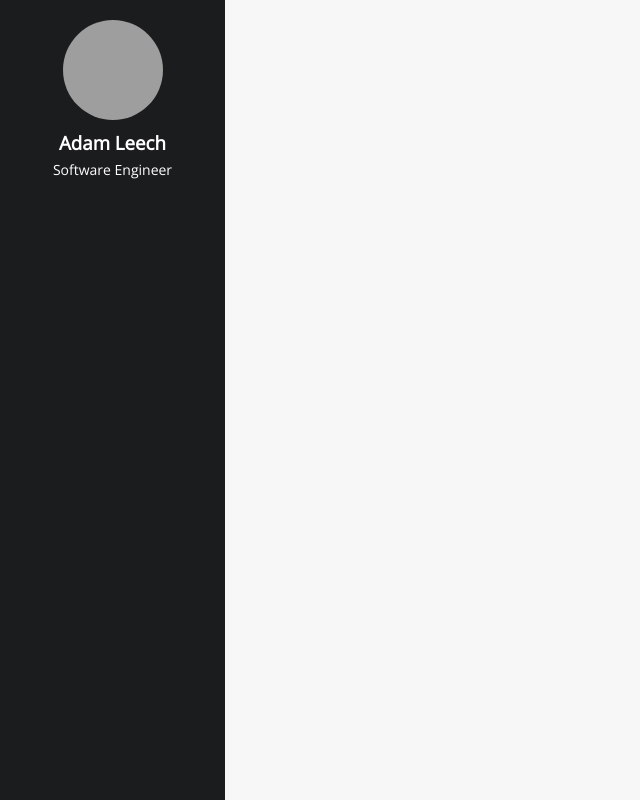
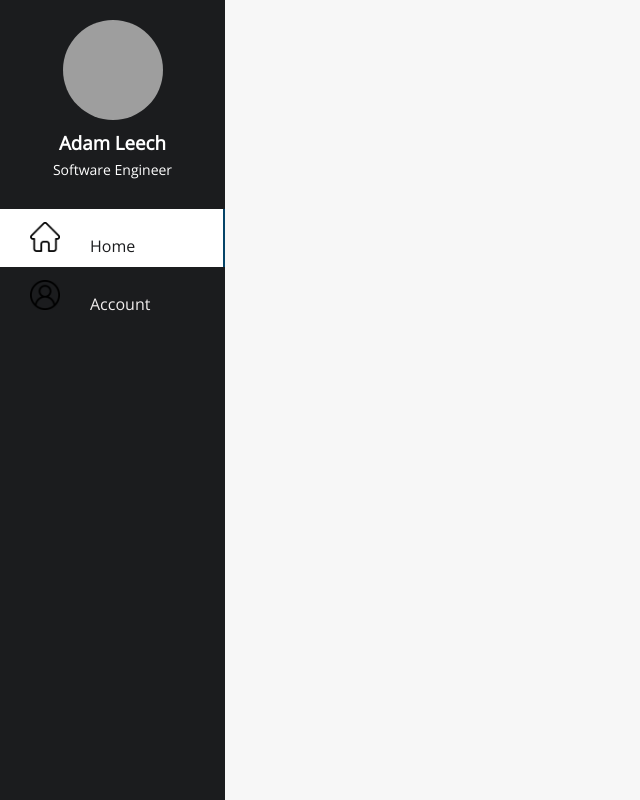
Before and after one commit to Ranchu2000/iNTUition_23, a React (Create React App) app in the folder dashboard/intuition-dashboard/: page /home in a window 1280 px wide. Shown: the whole page, without its empty margins (0-640 px from the left). Built offline with nearby package versions, Linux system fonts and the light colour scheme; grey boxes are pictures that could not be loaded.

Commit message:
feat: add sidebar style

```diff
--- /dev/null
+++ b/dashboard/intuition-dashboard/src/components/MenuItem.js
@@ -0,0 +1,16 @@
+
+
+const MenuItem = ({ src, title }) => {
+  return (
+    <div className='item'>
+        <span className='icon-wrapper'>
+            <img src={src} className='item-icon'/>
+        </span>
+        <span className='item-title'>
+            {title}
+        </span>
+    </div>
+  )
+}
+
+export default MenuItem
--- /dev/null
+++ b/dashboard/intuition-dashboard/src/components/MenuItemActive.js
@@ -0,0 +1,16 @@
+
+
+const MenuItemActive = ({ src, title }) => {
+  return (
+    <div className='item-active'>
+        <span className='item-icon-active'>
+            <img src={src} className='item-icon'/>
+        </span>
+        <span className='item-title-active'>
+            {title}
+        </span>
+    </div>
+  )
+}
+
+export default MenuItemActive
--- a/dashboard/intuition-dashboard/src/components/Sidebar.js
+++ b/dashboard/intuition-dashboard/src/components/Sidebar.js
@@ -1,9 +1,13 @@
 import Profile from "./Profile"
+import MenuItem from "./MenuItem"
+import MenuItemActive from "./MenuItemActive"
 
 const Sidebar = () => {
   return (
     <div className='sidebar'>
         <Profile name='Adam Leech' tag='Software Engineer'/>
+        <MenuItemActive src='/images/home.png' title='Home'/>
+        <MenuItem src='/images/user.png' title='Account'/>
     </div>
   )
 }
--- a/dashboard/intuition-dashboard/src/index.css
+++ b/dashboard/intuition-dashboard/src/index.css
@@ -47,3 +47,64 @@ body {
   color: #ffffff;
   font-size: 14px;
 }
+
+.item {
+  display: block;
+  padding: 13px 30px 10px;
+  color: rgb(241, 237, 237);
+  font-size: 16px;
+  position: relative;
+}
+
+.item-active {
+  display: block;
+  padding: 13px 30px 10px;
+  color: rgb(241, 237, 237);
+  font-size: 16px;
+  position: relative;
+  background:white;
+  border-right: 2px solid rgb(5, 68, 104);
+}
+
+.item-title {
+  margin-left: 30px;
+}
+
+.icon-wrapper {
+  color: #dee4ec;
+  width: 30px;
+  display: inline-block;
+}
+
+.item-icon {
+  color: #dee4ec;
+  width: 30px;
+}
+
+.item-icon-active {
+  color: #dee4ec;
+  width: 30px;
+}
+
+.item:hover {
+  color: #0c7db1;
+  background:white;
+  border-right: 2px solid rgb(5, 68, 104);
+}
+
+.item-icon:hover {
+  color: #0c7db1;
+}
+
+.item:hover:before {
+  display: block;
+}
+
+.item-active:before {
+  display: block;
+}
+
+.item-title-active {
+  margin: 30px;
+  color: #1b1c1e;
+}
```
Also changed, not shown: dashboard/intuition-dashboard/public/images/home.png (added), dashboard/intuition-dashboard/public/images/user.png (added).
